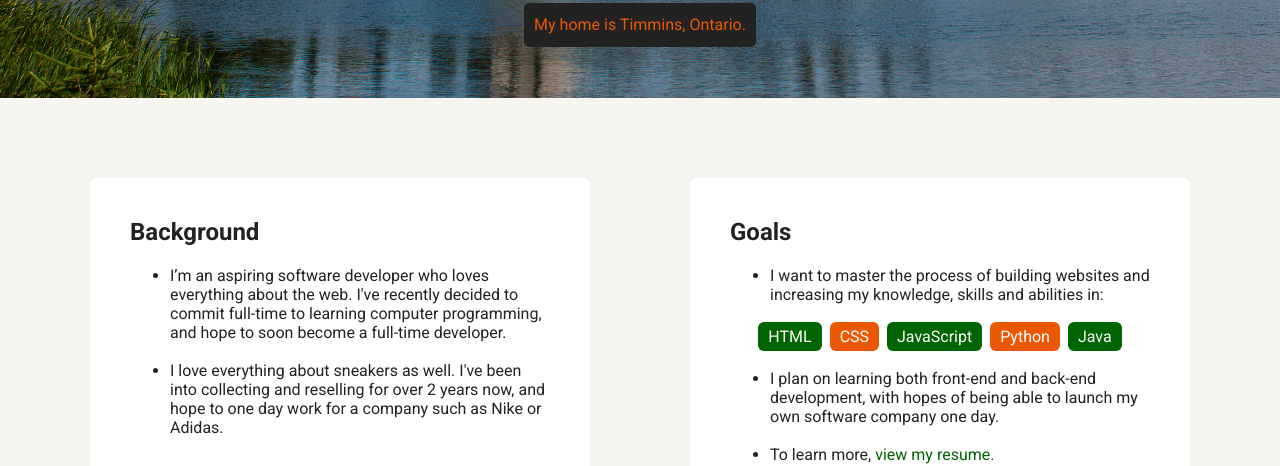
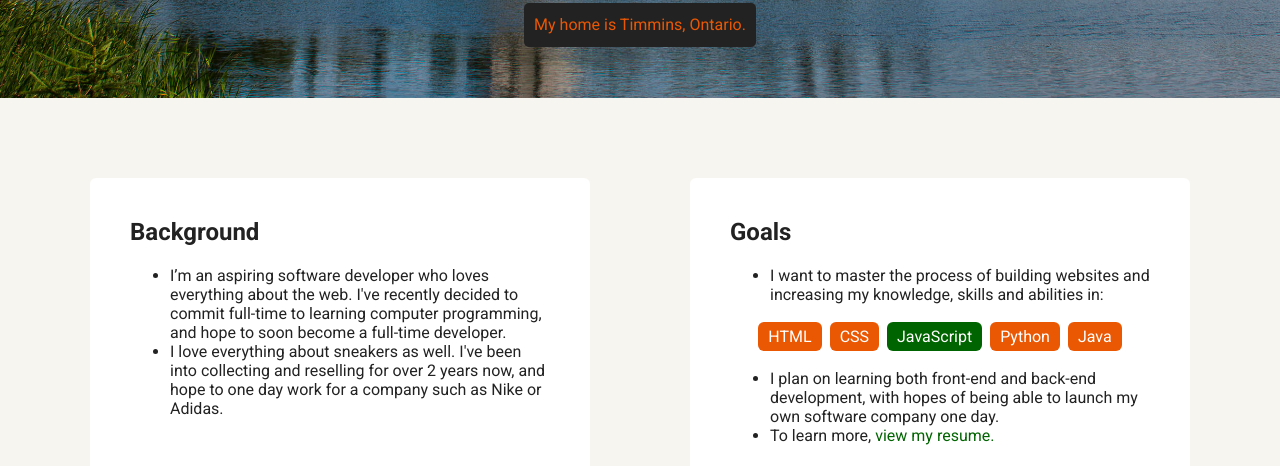
Before and after one commit to ryanlachapelle/techdegree-project-01, a plain HTML site: page index.html in a window 1280 px wide. Shown: the part 352-818 px from the top of the page. Drawn offline with Linux system fonts and the light colour scheme; a web font is replaced by a local one.

Commit message:
Removed <br> tags from <ul> list

```diff
--- a/index.html
+++ b/index.html
@@ -27,7 +27,7 @@
       <div class="card">
         <h2 class="card-title">Background</h2>
         <ul class="background">
-          <li>I’m an aspiring software developer who loves everything about the web. I've recently decided to commit full-time to learning computer programming, and hope to soon become a full-time developer.</li><br>
+          <li>I’m an aspiring software developer who loves everything about the web. I've recently decided to commit full-time to learning computer programming, and hope to soon become a full-time developer.</li>
           <li>I love everything about sneakers as well. I've been into collecting and reselling for over 2 years now, and hope to one day work for a company such as Nike or Adidas.</li>
         </ul>
       </div>
@@ -45,7 +45,7 @@
           <li>Java</li>
         </ul>
         <ul class="goals">
-          <li>I plan on learning both front-end and back-end development, with hopes of being able to launch my own software company one day.</li><br>
+          <li>I plan on learning both front-end and back-end development, with hopes of being able to launch my own software company one day.</li>
           <li>To learn more, <a target=_blank href="resume.html">view my resume.</a></li>
         </ul>
       </div>
--- a/styles.css
+++ b/styles.css
@@ -112,7 +112,7 @@
     margin: 2px;
   }
 
-  .skills li:nth-child(odd) {
+  .skills li:nth-child(3) {
     background: darkgreen;
   }
 
```
Also changed, not shown: resume.html (+2 -2 lines).
